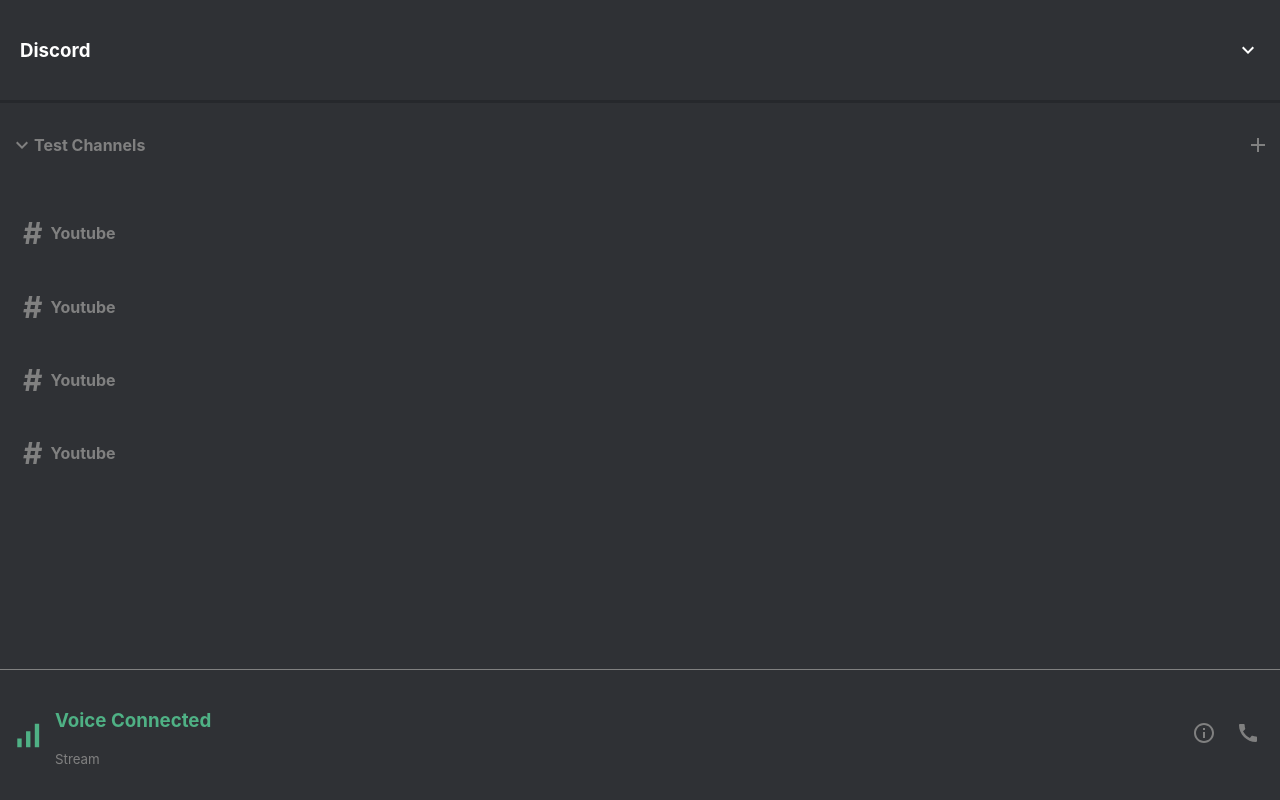
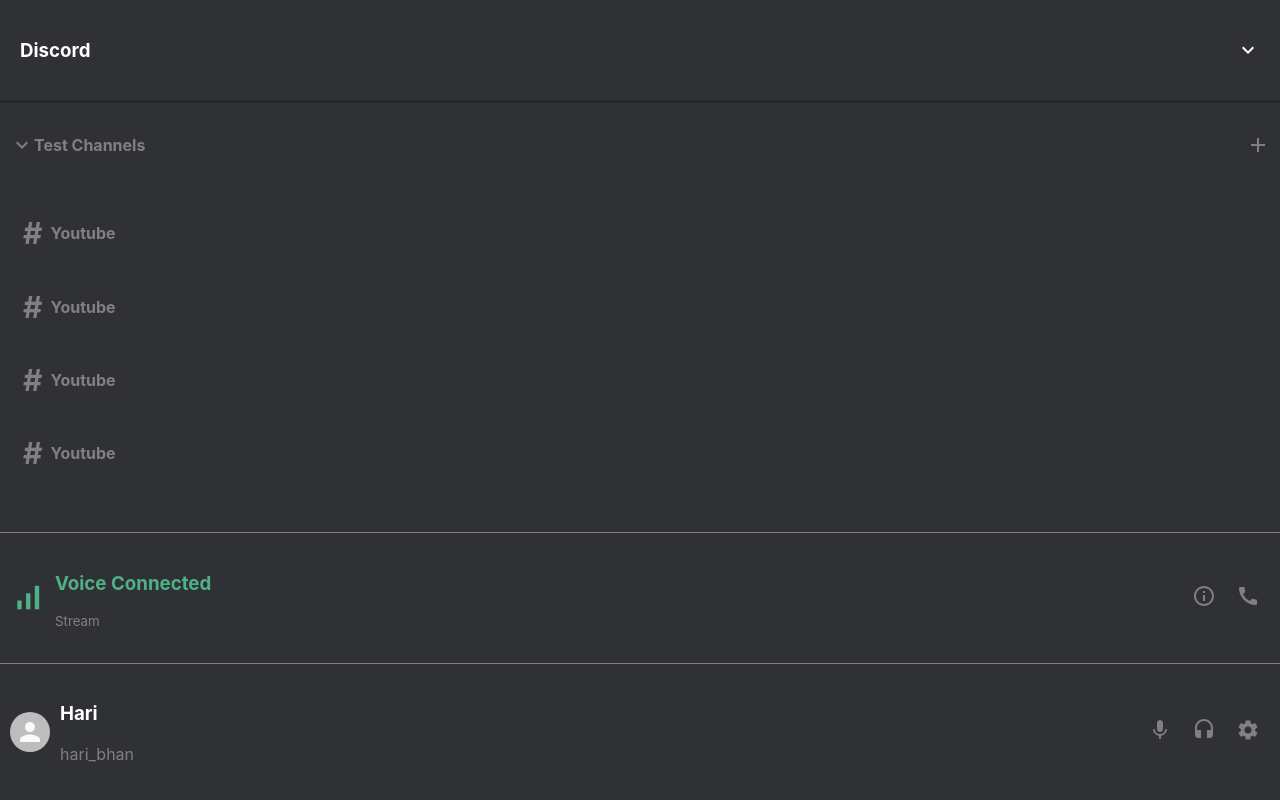
Before and after one commit to hari-bhandari/discord-clone, a React (Create React App) app: page / in a window 1280 px wide. Built offline with nearby package versions, Linux system fonts and the light colour scheme.

Commit message:
added probile on the sidebar

```diff
--- a/src/Components/Layout/Sidebar/Sidebar.css
+++ b/src/Components/Layout/Sidebar/Sidebar.css
@@ -33,7 +33,7 @@
     display: flex;
     align-items: center;
 }
-.sidebar__voice{
+.sidebar__voice,.sidebar__profile{
     display: flex;
     justify-content:space-between ;
     align-items: center;
@@ -59,3 +59,13 @@
 .sidebar__voiceIcons> .MuiSvgIcon-root{
     padding: 10px;
 }
+.sidebar__profileInfo{
+    flex: 1;
+    padding: 10px;
+}
+.sidebar__profileInfo>h3{
+    color: white;
+}
+.sidebar__profileIcons >.MuiSvgIcon-root{
+    padding: 10px;
+}
--- a/src/Components/Layout/Sidebar/Sidebar.js
+++ b/src/Components/Layout/Sidebar/Sidebar.js
@@ -4,6 +4,9 @@
 import SignalCellularAltIcon from '@material-ui/icons/SignalCellularAlt';
 import InfoOutlinedIcon from '@material-ui/icons/InfoOutlined';
 import CallIcon from '@material-ui/icons/Call';
+import MicIcon from '@material-ui/icons/Mic';
+import HeadsetIcon from '@material-ui/icons/Headset';
+import SettingsIcon from '@material-ui/icons/Settings';
 import './Sidebar.css'
 import SidebarChannel from "./SidebarChannel";
 import {Avatar} from "@material-ui/core";
@@ -40,7 +43,18 @@
                     <CallIcon/>
                 </div>
             </div>
-
+            <div className="sidebar__profile">
+                <Avatar/>
+                <div className="sidebar__profileInfo">
+                    <h3>Hari</h3>
+                    <p>hari_bhan</p>
+                </div>
+                <div className="sidebar__profileIcons">
+                    <MicIcon/>
+                    <HeadsetIcon/>
+                    <SettingsIcon/>
+                </div>
+            </div>
         </div>
     );
 };
```
